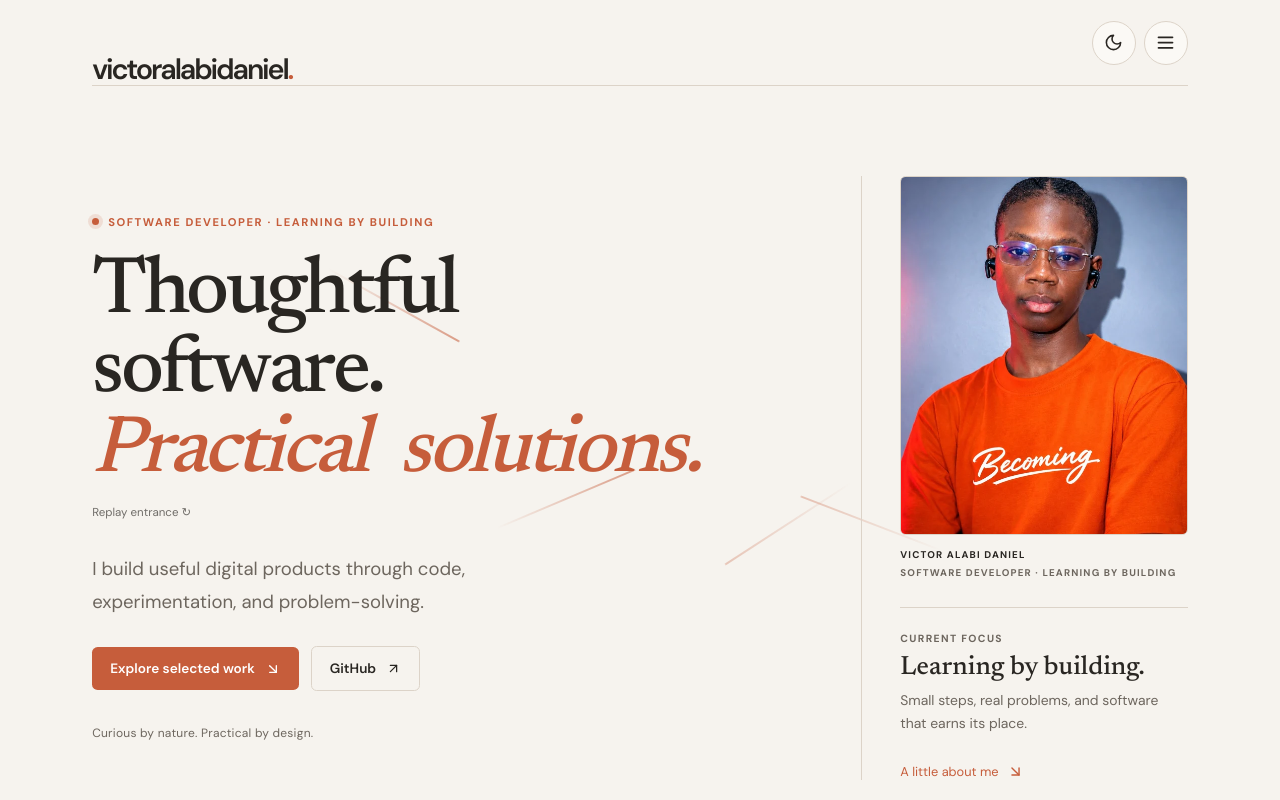
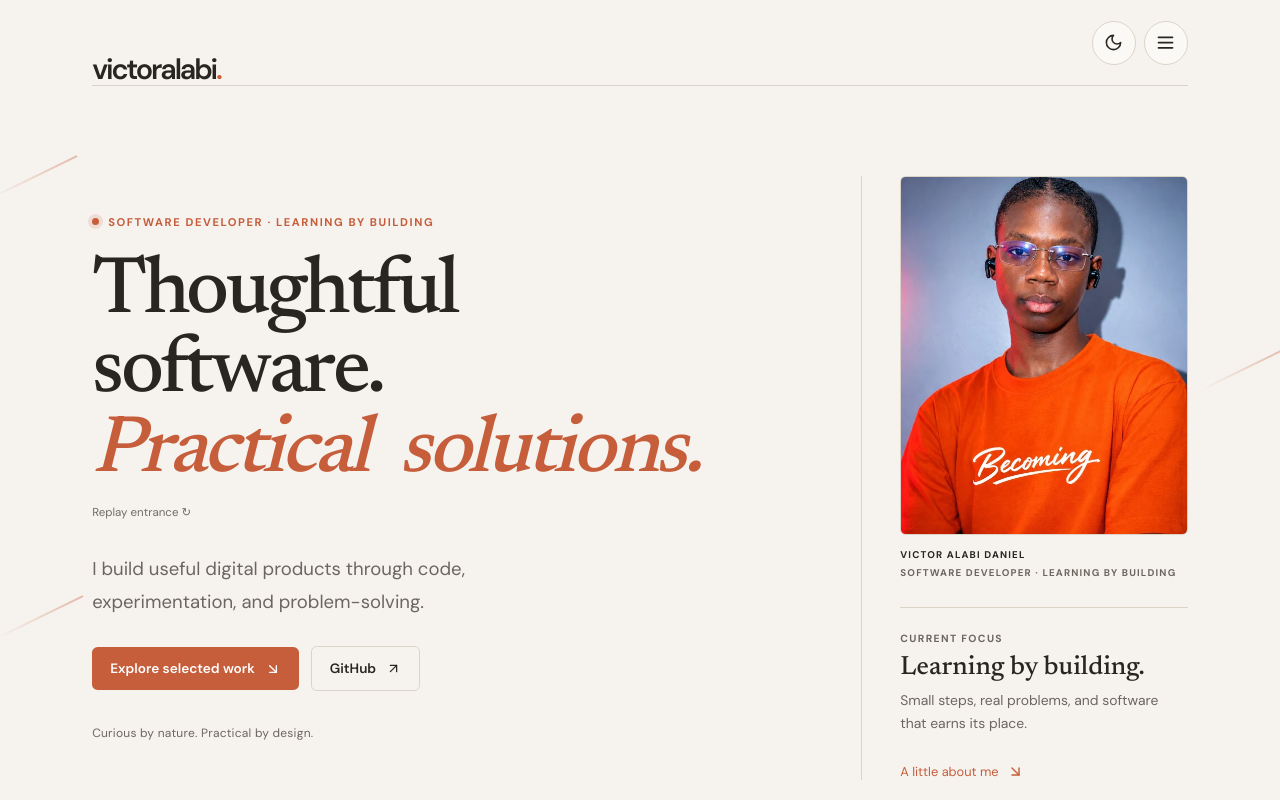
Before and after one commit to Vickiller-droid/victor-portfolio, a Next.js app: page / in a window 1280 px wide. Shown: the top 800 px of the page. Built offline with nearby package versions, Linux system fonts and the light colour scheme.

Commit message:
Unify portfolio wordmark and anchor static edge accents

```diff
--- a/app/PortfolioEntrance.jsx
+++ b/app/PortfolioEntrance.jsx
@@ -27,6 +27,6 @@ export default function PortfolioEntrance() {
 
 export function FlowingLines() {
   return <div className="portfolioTrails" aria-hidden="true">
-    <span><i/></span><span><i/></span><span><i/></span><span><i/></span>
+    <span/><span/><span/>
   </div>;
 }
--- a/app/globals.css
+++ b/app/globals.css
@@ -225,16 +225,12 @@ body.waitlistOpen{overflow:hidden}
 /* Viewport decoration stays behind every section as the page scrolls. */
 .site{isolation:isolate}
 .header>.wordmark{align-self:flex-end;line-height:1;padding-bottom:1px}
-.portfolioTrails{position:fixed;inset:0;z-index:-1;overflow:hidden;pointer-events:none;color:var(--primary);opacity:.58}
-body.dark .portfolioTrails{opacity:.66}
-.portfolioTrails>span{position:absolute;left:var(--x);top:var(--y);transform:rotate(var(--angle))}
-.portfolioTrails>span:nth-child(1){--x:8%;--y:23%;--angle:29deg;--speed:17s;--delay:-6s}
-.portfolioTrails>span:nth-child(2){--x:82%;--y:38%;--angle:147deg;--speed:21s;--delay:-13s}
-.portfolioTrails>span:nth-child(3){--x:24%;--y:72%;--angle:-23deg;--speed:23s;--delay:-9s}
-.portfolioTrails>span:nth-child(4){--x:91%;--y:83%;--angle:201deg;--speed:19s;--delay:-11s}
-.portfolioTrails i{display:block;width:clamp(76px,13vw,150px);height:2px;border-radius:999px;background:linear-gradient(90deg,transparent,currentColor);animation:portfolioTrail var(--speed) var(--delay) linear infinite}
-@keyframes portfolioTrail{0%{opacity:0;transform:translateX(-26vw)}12%,86%{opacity:1}100%{opacity:0;transform:translateX(36vw)}}
-@media(prefers-reduced-motion:reduce){.portfolioTrails i{animation:none;transform:none}}
+.portfolioTrails{position:fixed;top:0;left:0;width:100%;height:100vh;height:100svh;z-index:-1;overflow:hidden;pointer-events:none;color:var(--primary);opacity:.38}
+body.dark .portfolioTrails{opacity:.46}
+.portfolioTrails>span{position:absolute;width:clamp(48px,8vw,96px);height:1.5px;border-radius:999px;background:linear-gradient(90deg,transparent,currentColor);transform:rotate(-26deg)}
+.portfolioTrails>span:nth-child(1){left:-14px;top:22%}
+.portfolioTrails>span:nth-child(2){right:-12px;top:46%}
+.portfolioTrails>span:nth-child(3){left:-8px;top:77%}
 
 .footerBottom{display:grid;grid-template-columns:minmax(0,1fr) auto minmax(0,1fr)}
 .footerBottom>.wordmark{justify-self:start}
--- a/app/page.jsx
+++ b/app/page.jsx
@@ -195,7 +195,7 @@ entry.target.classList.add("isVisible");
 
       <header className="header">
 
-        <a className="wordmark" href="#top" aria-label="Victoralabidaniel, home">victoralabidaniel<span>.</span></a>
+        <a className="wordmark" href="#top" aria-label="Victor Alabi, home">victoralabi<span>.</span></a>
 
         <PortfolioNavigation theme={theme} chooseTheme={chooseTheme}/>
 
@@ -381,7 +381,7 @@ entry.target.classList.add("isVisible");
 
         <div className="contactActions"><a className="primaryButton" href="mailto:alabivictordaniel@gmail.com"><Mail size={17}/> Email me <ArrowUpRight size={17}/></a><a className="contactGithub" href="https://github.com/vickiller-droid" target="_blank" rel="noreferrer"><Github size={17}/> GitHub <ArrowUpRight size={16}/></a></div>
 
-        <div className="footerBottom"><a className="wordmark" href="#top">victor<span>.</span></a><p>Made with intention. © {new Date().getFullYear()}</p><a href="#top" className="backTop">Back to top ↑</a></div>
+        <div className="footerBottom"><a className="wordmark" href="#top">victoralabi<span>.</span></a><p>Made with intention. © {new Date().getFullYear()}</p><a href="#top" className="backTop">Back to top ↑</a></div>
 
       </footer>
 
```
